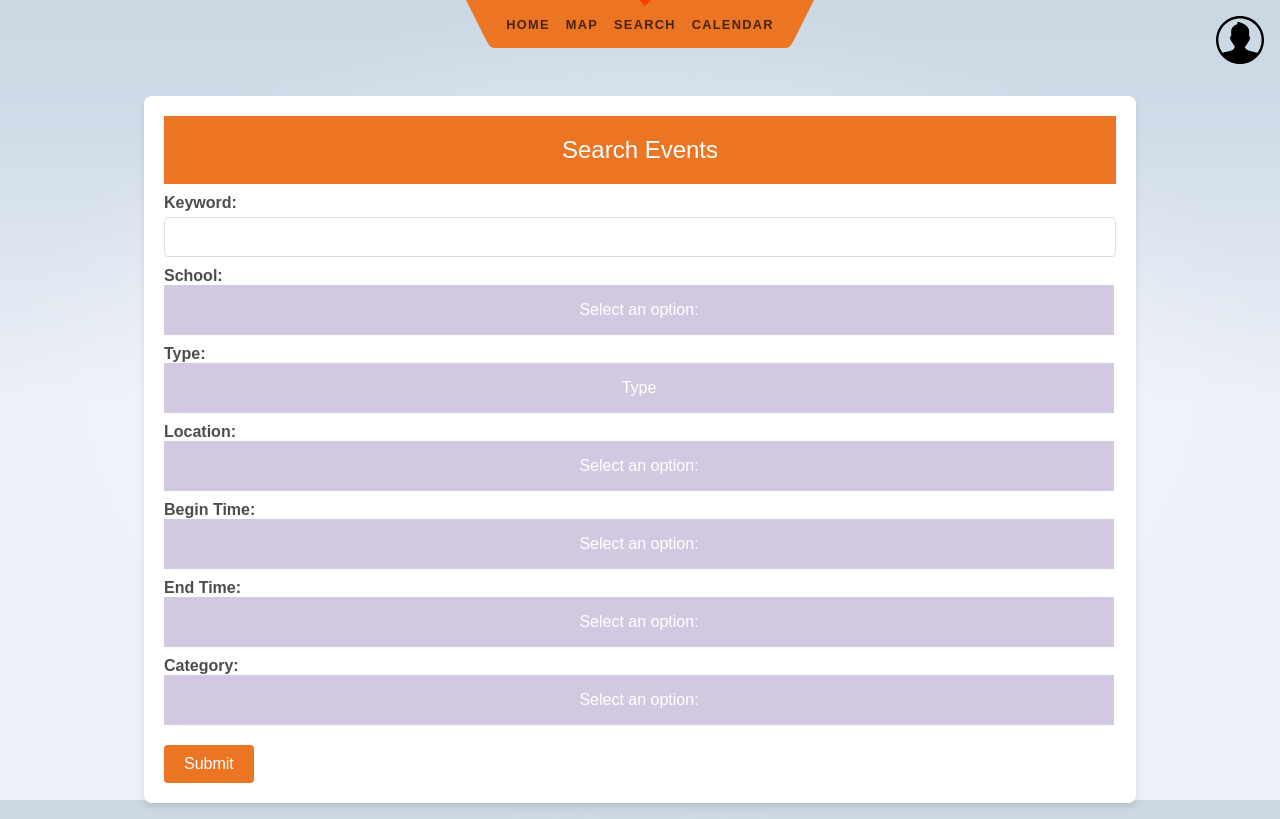
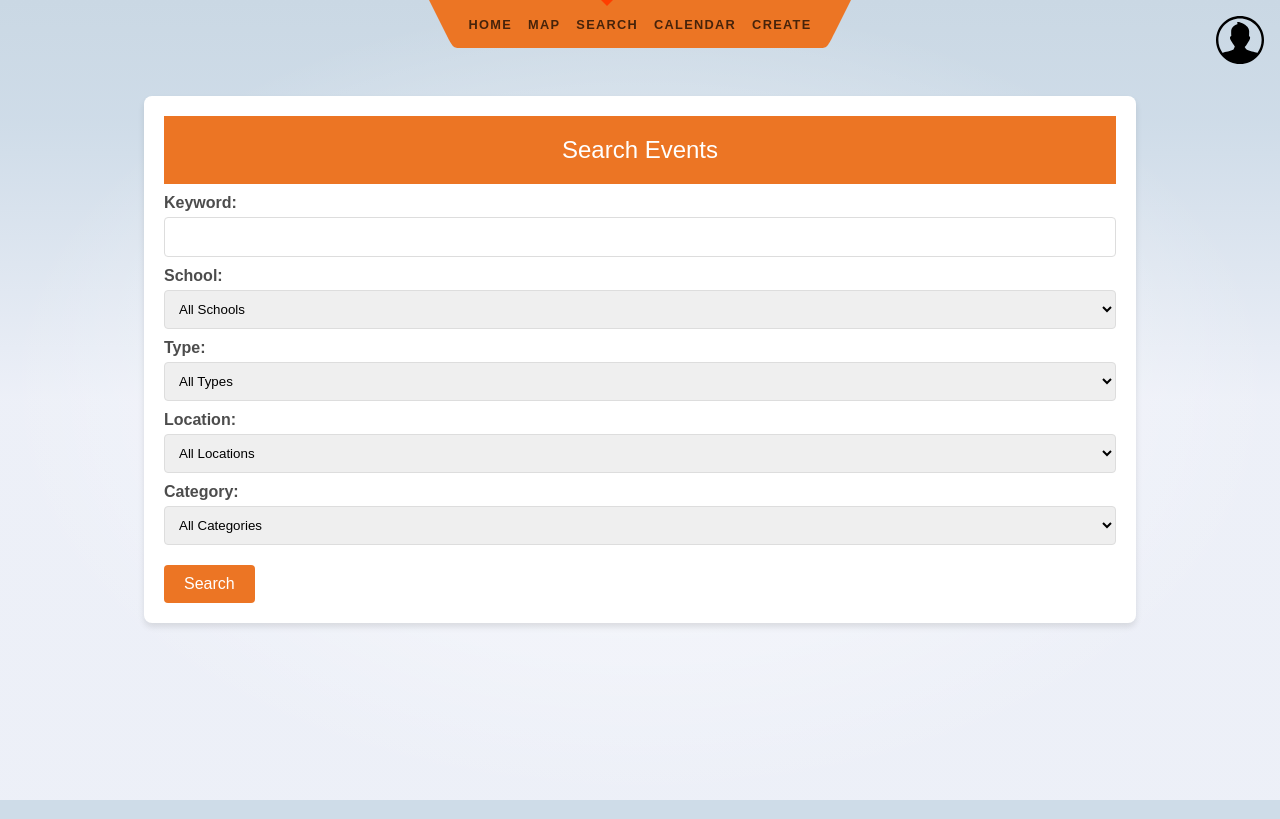
Before and after one commit to ThejasKumar100/Kickmap-FD, a SvelteKit app in the folder FE5/: page /search in a window 1280 px wide. Built offline with nearby package versions, Linux system fonts and the light colour scheme.

Commit message:
setup database for createEvent and searchEvent added createEvent button to header made some changes to search filter

```diff
--- a/FE5/src/routes/Header.svelte
+++ b/FE5/src/routes/Header.svelte
@@ -39,6 +39,12 @@
 			<li aria-current={$page.url.pathname === '/calendar' ? 'page' : undefined}>
 				<a href="/calendar">Calendar</a>
 			</li>
+
+			<!-- Create Event -->
+			<li aria-current={$page.url.pathname === '/createEvent' ? 'page' : undefined}>
+				<a href="/createEvent">Create</a>
+			</li>
+
 
 
 			<!-- Example -->
--- a/FE5/src/routes/search/+page.svelte
+++ b/FE5/src/routes/search/+page.svelte
@@ -1,36 +1,38 @@
 <script lang="ts">
   import type { PageData } from '../$types';
   import { db } from '../../firebaseConfig';
-  import { collection, addDoc } from 'firebase/firestore';
+  import { collection, query, where, getDocs } from 'firebase/firestore';
 
 
     export let data: PageData;
   // TypeScript script will go here
-  let eventName: string = '';
-  let eventDate: string = '';
-  let eventTime: string = '';
-  let eventLocation: string = '';
-  let eventDescription: string = '';
-  let eventRSVPLink: string = '';
+  let keyword: string = '';
+  let selectedSchool: string = '';
+  let selectedType: string = '';
+  let selectedLocation: string = '';
+  let selectedCategory: string = '';
+  let events: any[] = [];
 
   // Function to handle the form submission
-  const submitForm = async () => {
-    console.log('Submitting form...');
-    try {
-      const docRef = await addDoc(collection(db, 'events'), {
-        eventName,
-        eventDate,
-        eventTime,
-        eventLocation,
-        eventDescription,
-        eventRSVPLink,
-      });
-      console.log('Document written with ID: ', docRef.id);
-      alert('Event successfully submitted!');
-    } catch (e) {
-      console.error("Error adding document: ", e);
-      alert('Error submitting event.');
+  const searchEvents = async () => {
+    let q = query(collection(db, 'events'));
+    if (keyword) {
+      q = query(q, where("eventName", "==", keyword));
     }
+    if (selectedSchool) {
+      q = query(q, where("eventSchool", "==", selectedSchool));
+    }
+    if (selectedType) {
+      q = query(q, where("eventType", "==", selectedType));
+    }
+    if (selectedLocation) {
+      q = query(q, where("eventLocation", "==", selectedLocation));
+    }
+    if (selectedCategory) {
+      q = query(q, where("eventCategory", "==", selectedCategory));
+    }
+    const querySnapshot = await getDocs(q);
+    events = querySnapshot.docs.map(doc => doc.data());
   };
 </script>
 
@@ -110,11 +112,22 @@
   display: block;
 }
 
+select {
+    width: 100%;
+    padding: 10px;
+    margin-top: 5px;
+    border-radius: 4px;
+    border: 1px solid #ddd;
+    box-sizing: border-box;
+  }
+
 .dropdown-content a:hover {background-color: #ddd;}
 
 .dropdown:hover .dropdown-content {display: block;}
 
 .dropdown:hover .dropbtn {background-color: #ff8c00;}
+
+
 </style>
 
 <div class="event-search-container">
@@ -122,88 +135,59 @@
     Search Events
   </div>
 
-  <form on:submit|preventDefault={submitForm}>
-    <label for="eventName">Keyword:</label>
-    <input id="eventName" type="text" bind:value={eventName} required>
+  <form on:submit|preventDefault={searchEvents}>
+    <label for="keyword">Keyword:</label>
+    <input id="keyword" type="text" bind:value={keyword}>
 
-  <label for="eventName">School:</label>
-    <div class="dropdown">
-        <button class="dropbtn">Select an option:</button>
-        <div class="dropdown-content">
-            <a href="#">University of Texas at Dallas</a>
-        </div>
-      </div>
+    <label for="school">School:</label>
+    <select id="school" bind:value={selectedSchool}>
+      <option value="">All Schools</option>
+      <option value="University of Texas at Dallas">University of Texas at Dallas</option>
+      <!-- Add other options here -->
+    </select>
 
-  <label for="eventName">Type:</label>
+    <label for="type">Type:</label>
+    <select id="type" bind:value={selectedType}>
+      <option value="">All Types</option>
+      <option value="Educational">Educational</option>
+      <option value="Fundraiser">Fundraiser</option>
+      <!-- Add other options here -->
+    </select>
 
-  <div class="dropdown">
-   <button class="dropbtn">Type</button>
-    <div class="dropdown-content">
-            <a href="#">Educational</a>
-            <a href="#">Fundraiser</a>
-        </div>
-   </div>
+    <label for="location">Location:</label>
+    <select id="location" bind:value={selectedLocation}>
+      <option value="">All Locations</option>
+      <option value="ECSS">ECSS</option>
+      <option value="ECSW">ECSW</option>
+      <option value="JSOM">JSOM</option>
+      <!-- Add other options here -->
+    </select>
 
-  <label for="eventName">Location:</label>
+    <label for="category">Category:</label>
+    <select id="category" bind:value={selectedCategory}>
+      <option value="">All Categories</option>
+      <option value="CS">Computer Science</option>
+      <option value="Business">Business</option>
+      <!-- Add other options here -->
+    </select>
 
-  <div class="dropdown">
-   <button class="dropbtn">Select an option:</button>
-    <div class="dropdown-content">
-            <a href="#">ECSS</a>
-            <a href="#">ECSW</a>
-            <a href="#">JSOM</a>
-        </div>
-   </div>
+    <button class="submit-button" type="submit">Search</button>
+  </form>
 
-  <label for="eventName">Begin Time:</label>
-  <div class="dropdown">
-   <button class="dropbtn">Select an option:</button>
-    <div class="dropdown-content">
-            <a href="#">8:00 a.m.</a>
-            <a href="#">9:00 a.m.</a>
-            <a href="#">10:00 a.m.</a>
-            <a href="#">11:00 a.m.</a>
-            <a href="#">12:00 p.m.</a>
-            <a href="#">1:00 p.m.</a>
-            <a href="#">2:00 p.m.</a>
-            <a href="#">3:00 p.m.</a>
-            <a href="#">4:00 p.m.</a>
-            <a href="#">5:00 p.m.</a>
-            <a href="#">6:00 p.m.</a>
-            <a href="#">7:00 p.m.</a>
-            <a href="#">8:00 p.m.</a>
-        </div>
- </div>
+  <!-- Display search results -->
+  {#each events as event}
+    <div>
+      <h3>{event.eventName}</h3>
+      <p>{event.eventDate}</p>
+      <p>{event.eventLocation}</p>
+      <p>{event.eventDescription}</p>
+      <p>{event.eventCategory}</p>
+      <p>{event.eventLocation}</p>
+      <p>{event.eventRSVPLink}</p>
+      <p>{event.eventSchool}</p>
+      <p>{event.eventTime}</p>
+      <p>{event.eventType}</p>
 
- <label for="eventName">End Time:</label>
-  <div class="dropdown">
-   <button class="dropbtn">Select an option:</button>
-    <div class="dropdown-content">
-            <a href="#">8:00 a.m.</a>
-            <a href="#">9:00 a.m.</a>
-            <a href="#">10:00 a.m.</a>
-            <a href="#">11:00 a.m.</a>
-            <a href="#">12:00 p.m.</a>
-            <a href="#">1:00 p.m.</a>
-            <a href="#">2:00 p.m.</a>
-            <a href="#">3:00 p.m.</a>
-            <a href="#">4:00 p.m.</a>
-            <a href="#">5:00 p.m.</a>
-            <a href="#">6:00 p.m.</a>
-            <a href="#">7:00 p.m.</a>
-            <a href="#">8:00 p.m.</a>
-        </div>
- </div>
-
-  <label for="eventName">Category:</label>
-  <div class="dropdown">
-        <button class="dropbtn">Select an option:</button>
-        <div class="dropdown-content">
-            <a href="#">CS</a>
-            <a href="#">Business</a>
-        </div>
     </div>
-<br />
-    <button class="submit-button" type="submit">Submit</button>
-  </form>
+  {/each}
 </div>
```
Also changed, not shown: FE5/src/routes/createEvent/+page.svelte (+36 -11 lines).
